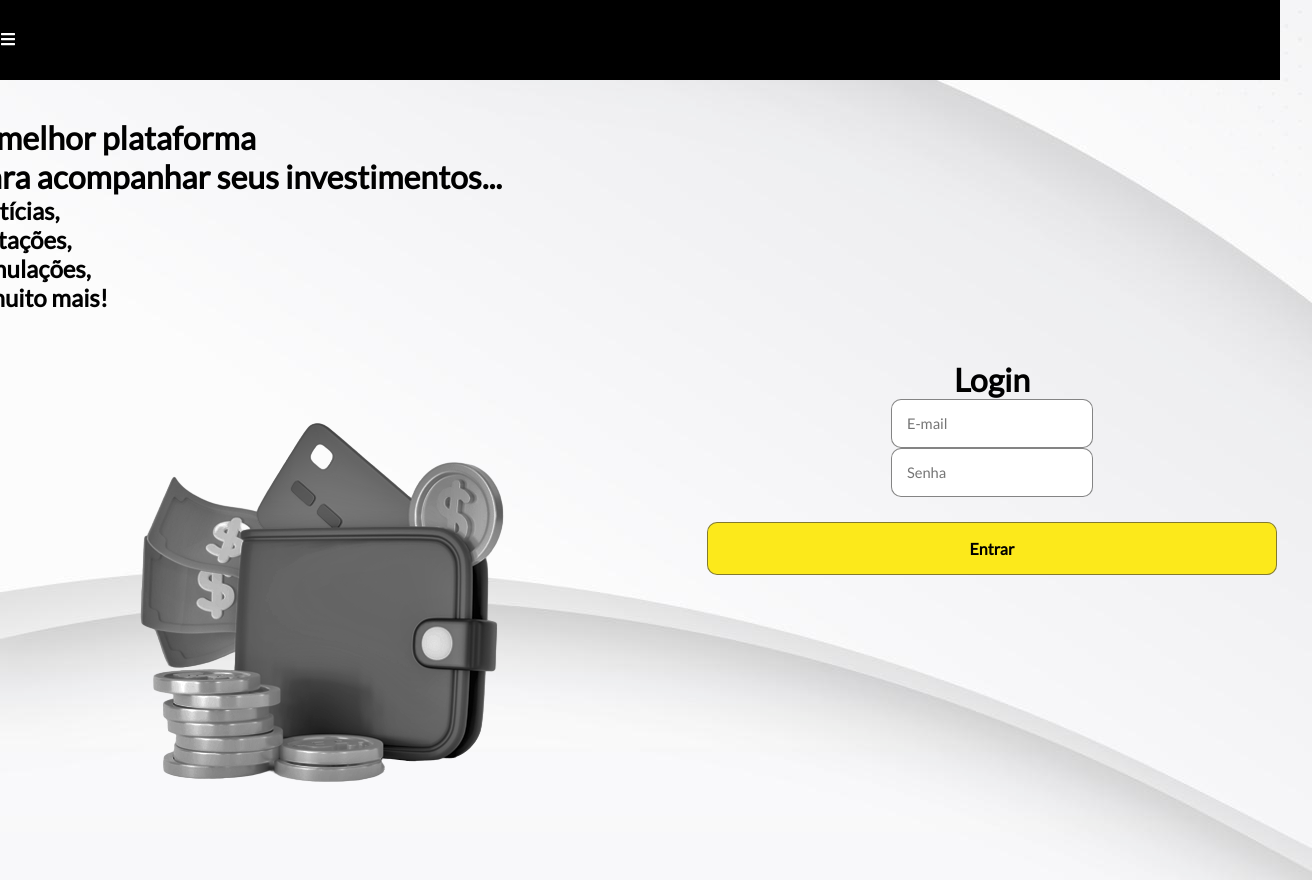
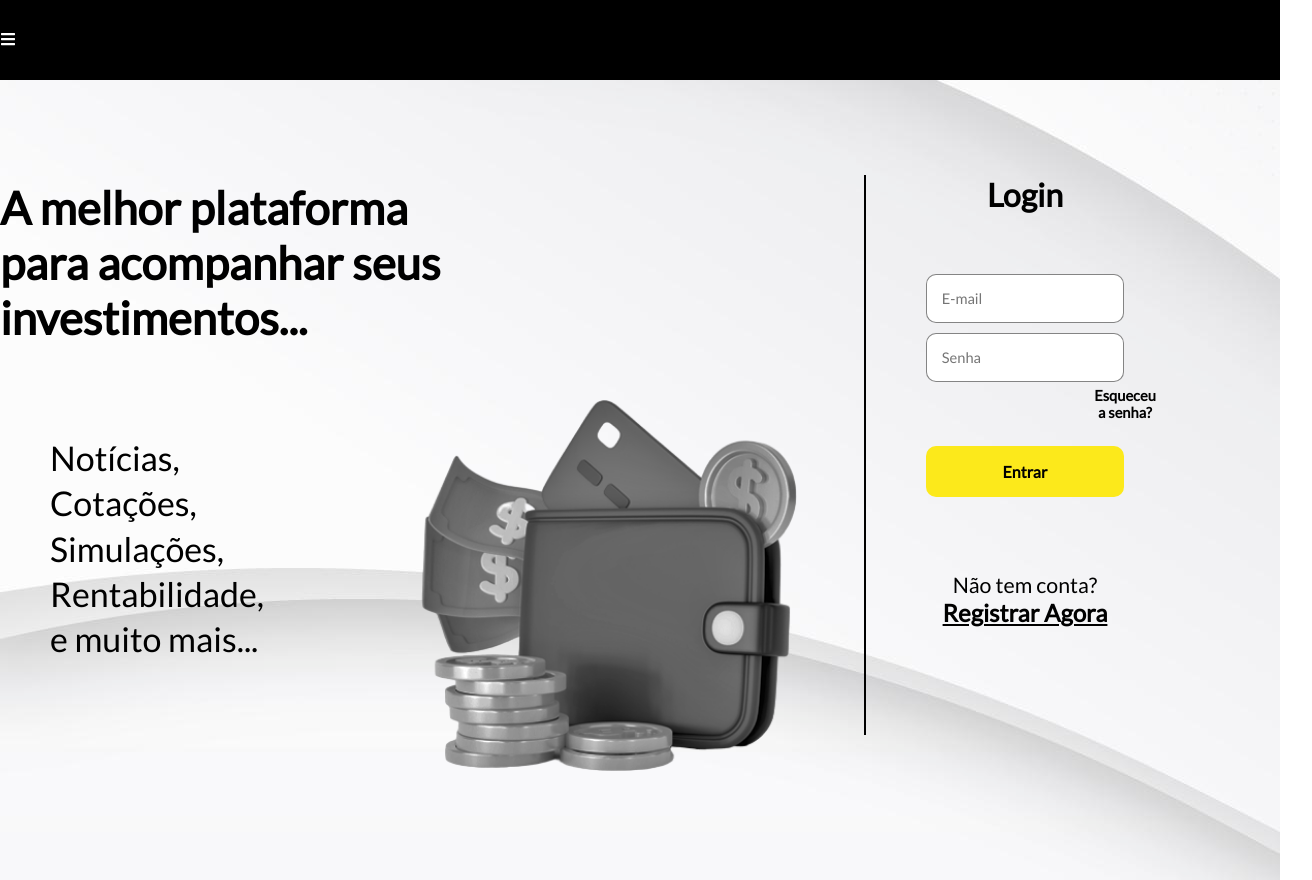
Before and after one commit to joaopflausino/Aurum-Front, a React (Create React App) app: page /login in a window 1280 px wide. Shown: the whole page, 1312 px wide, since content can reach past the window. Built offline with nearby package versions, Linux system fonts and the light colour scheme.

Commit message:
pagina login feita

```diff
--- a/src/Pages/Login.js
+++ b/src/Pages/Login.js
@@ -11,15 +11,20 @@ function Login() {
           <h1>A melhor plataforma</h1>
           <h1>para acompanhar seus investimentos...</h1>
         </div>
+        <div className='baixo-esquerda'>
           <div className='texto2'>
               <h2>Notícias,</h2>
               <h2>Cotações,</h2>
               <h2>Simulações,</h2>
-          <h2>e muito mais!</h2>
+              <h2>Rentabilidade,</h2>
+              <h2>e muito mais...</h2>
           </div>
           <div className='img-carteira'>
-          <img src={imagem} alt="carteira" />
+            <img src={imagem} className='carteira' alt="carteira" />
           </div>
+        </div>
+
+
       </div>
 
 
@@ -27,18 +32,18 @@ function Login() {
         <div className='card-login'>
           <h1>Login</h1>
           <div className='campo-texto'>
-
             <input type="text" name="email" placeholder="E-mail"/>
           </div>
           <div className='campo-texto'>
             <input type="password" name="senha" placeholder="Senha"/>
           </div>
+          <button className='botao-esqueceu-senha'>Esqueceu a senha?</button>
           <button className='botao-login'>Entrar</button>
-        </div>
-
+          <h3>Não tem conta?</h3>
+          <button className='botao-criar-conta'>Registrar Agora</button>
 
         </div>
-
+      </div>
     </div>
   );
 }
--- a/src/Pages/login.css
+++ b/src/Pages/login.css
@@ -10,39 +10,45 @@ body{
     align-items: center;
 }
 
-.esqueda-login{
-    width: 50vw;
+.esquerda-login{
+    width: 60vw;
+    height: 100vh;
+    display: flex;
+    justify-content: start;
+    align-items: center;
+    flex-direction: column;
+}
+
+
+
+.direita-login{
+    width: 40vw;
     height: 100vh;
     display: flex;
     justify-content: center;
     align-items: center;
-    flex-direction: column;
-}
 
-.direita-login{
-    width: 50vw;
-    height: 100vh;
-    display: flex;
-    justify-content: center;
-    align-items: center;
 }
 
 .card-login{
-    width: 50vw;
+    height: 70vh;
+    border-left:solid;
+    border-width: 2px;
+    width: 25vw;
     display: flex;
-    justify-content: center;
     align-items: center;
     flex-direction: column;
-    padding: 30px 35px;
-
+    padding: 0px 35px;
+    margin-bottom: 50px;
 }
 
 .card-login > h1{
     font-weight: 800;
-    margin: 0;
+    margin: 0px 0px 50px 0px;
 }
 
 .campo-texto{
+    width: 80%;
     display: flex;
     flex-direction: column;
     align-items: flex-start;
@@ -59,16 +65,14 @@ body{
     font-size: 11pt;
     outline: none;
     box-sizing: border-box;
-
+    margin-top: 10px;
 }
 
 .botao-login{
-    width: 100%;
+    width: 80%;
     padding: 16px 0px;
     margin: 25px;
-    border:solid;
-    border-width: 1px;
-    border-color: #3a3a3a9f;
+    border:none;
     border-radius: 10px;
     outline: none;
     font-size: 12pt;
@@ -76,3 +80,58 @@ body{
     font-weight: 800;
     cursor: pointer;
 }
+
+.texto1{
+    font-size: 17pt;
+    margin: 100px 100px 0px 00px;
+}
+
+.baixo-esquerda{
+    display: flex;
+    justify-content: center;
+    align-items: start;
+    margin: 0px 0px 100px 130px;
+}
+
+h2 {
+    font-weight: 200;
+}
+
+.texto2{
+    font-size: 17pt;
+    font-weight: 275;
+    line-height:2em;
+    margin: 90px 50px 0px 0px;
+    padding-right: 100px;
+}
+
+.carteira{
+    width: 30vw;
+    margin: 50px 50px 0px 0px;
+}
+
+.botao-esqueceu-senha{
+    padding: 5px 0px 0px 200px;
+    border:none;
+    background: none;
+    outline: none;
+    font-size: 11pt;
+    font-weight: 900;
+    cursor: pointer;
+}
+
+.card-login > h3{
+    margin-top: 50px;
+    font-weight: 200;
+    font-size: 16pt;
+}
+
+.botao-criar-conta{
+    border:none;
+    background: none;
+    outline: none;
+    font-size: 18pt;
+    font-weight: 900;
+    cursor: pointer;
+    text-decoration: underline;
+}
```
Also changed, not shown: src/Pages/Imagens/Carteira.png. Lines whose indentation alone changed are shown as unchanged.
